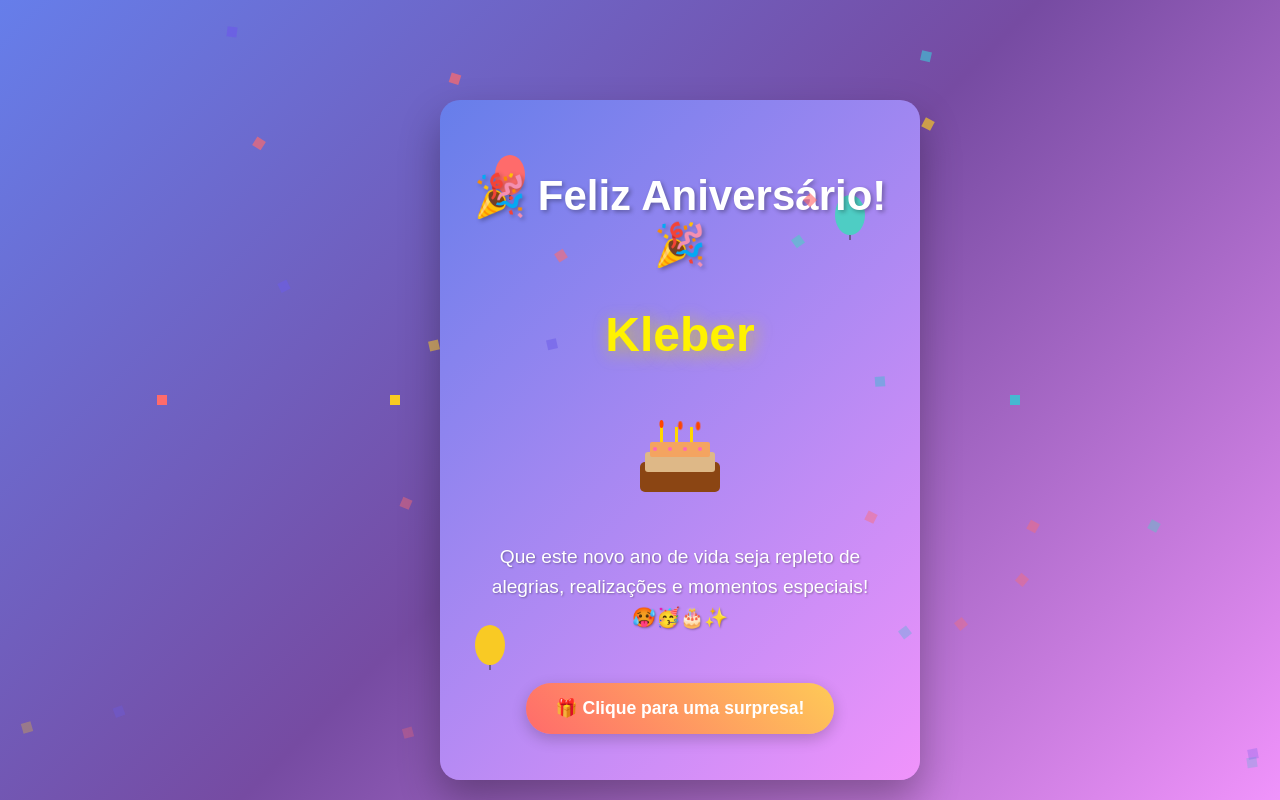
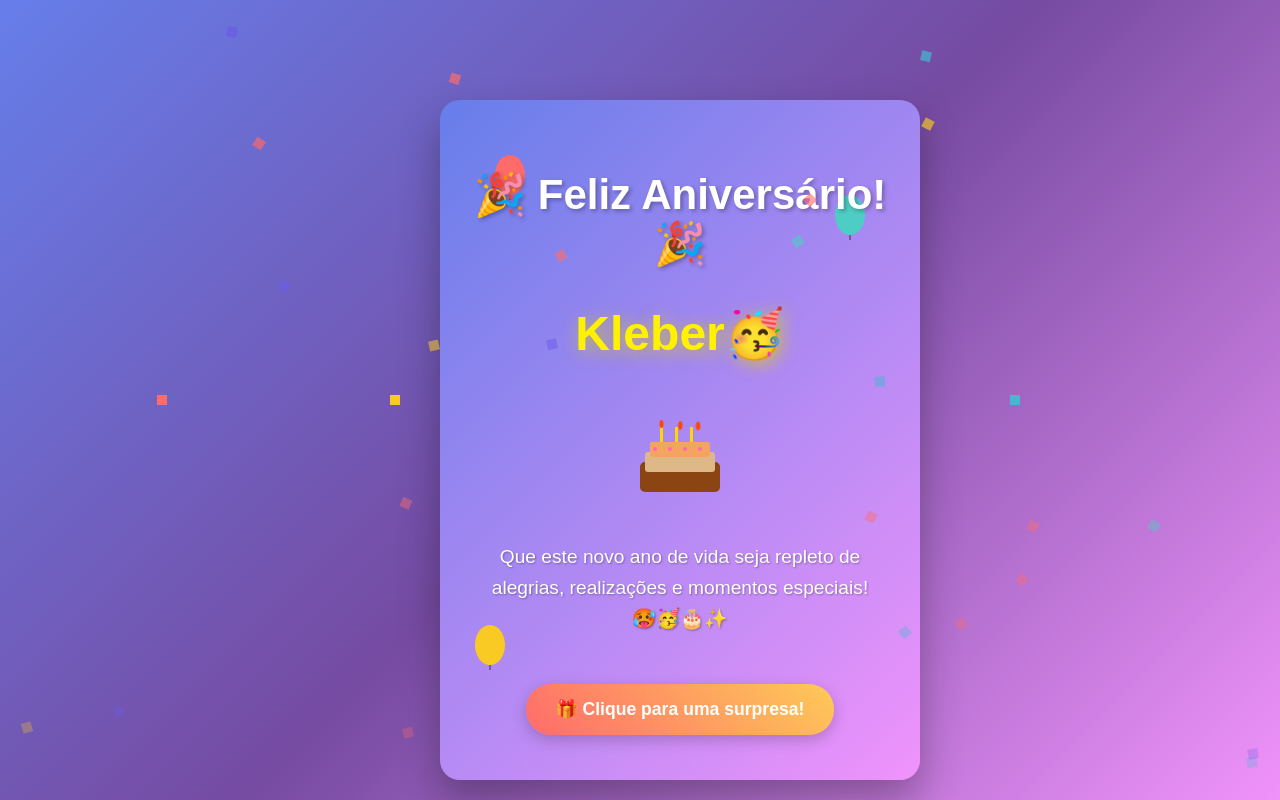
Before and after one commit to nvini16/Aniverss-rio-do-Kleber, a plain HTML site: page index.html in a window 1280 px wide. Shown: the top 800 px of the page. Drawn offline with Linux system fonts and the light colour scheme.

```diff
--- a/index.html
+++ b/index.html
@@ -213,7 +213,7 @@
 
             <h1 class="card-title">🎉 Feliz Aniversário! 🎉</h1>
 
-            <div class="card-name">Kleber</div>
+            <div class="card-name">Kleber🥳</div>
 
             <!-- Bolo de aniversário SVG -->
             <svg class="birthday-cake" width="120" height="100" onclick="blowCandles(this)">
```
